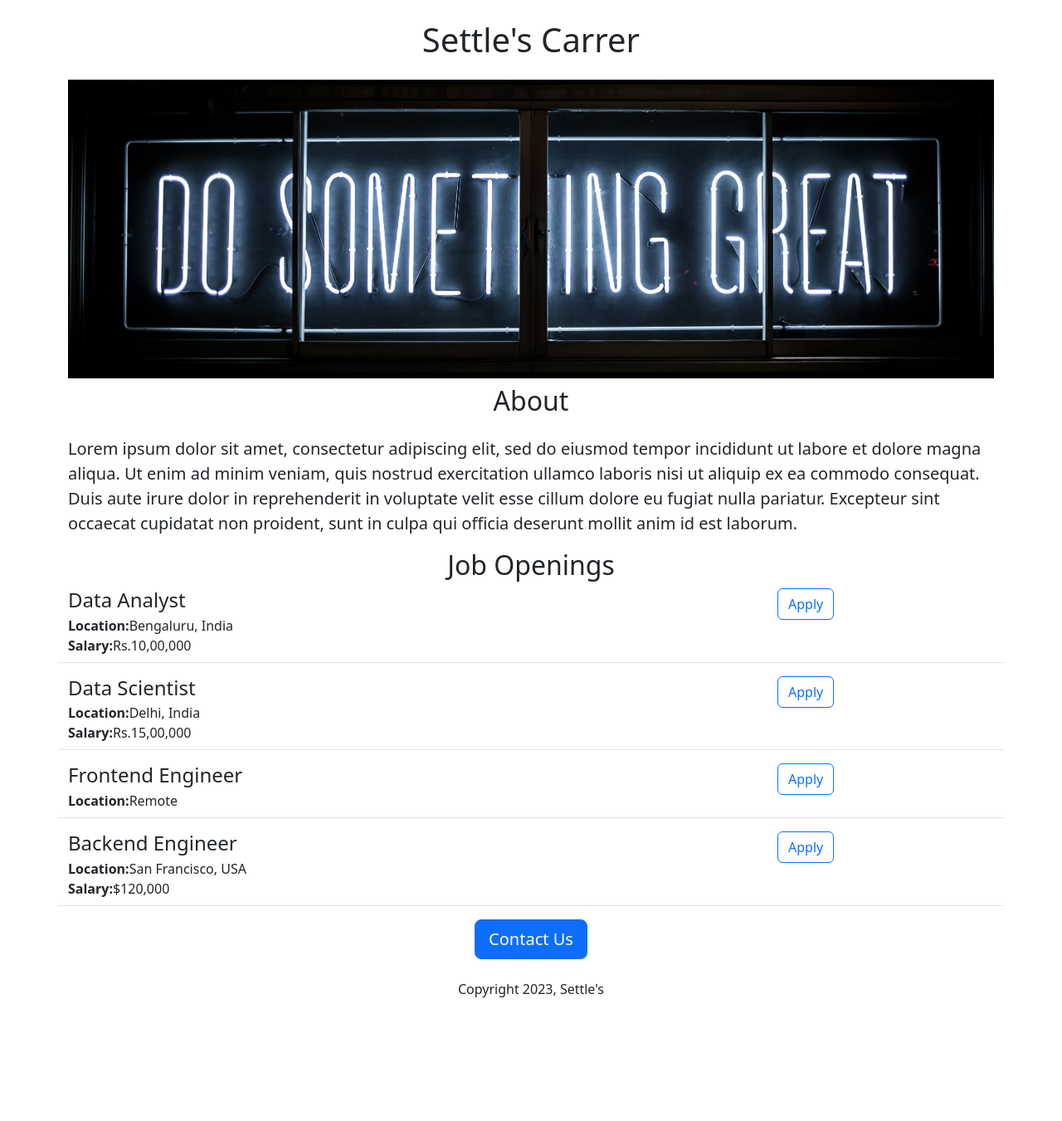
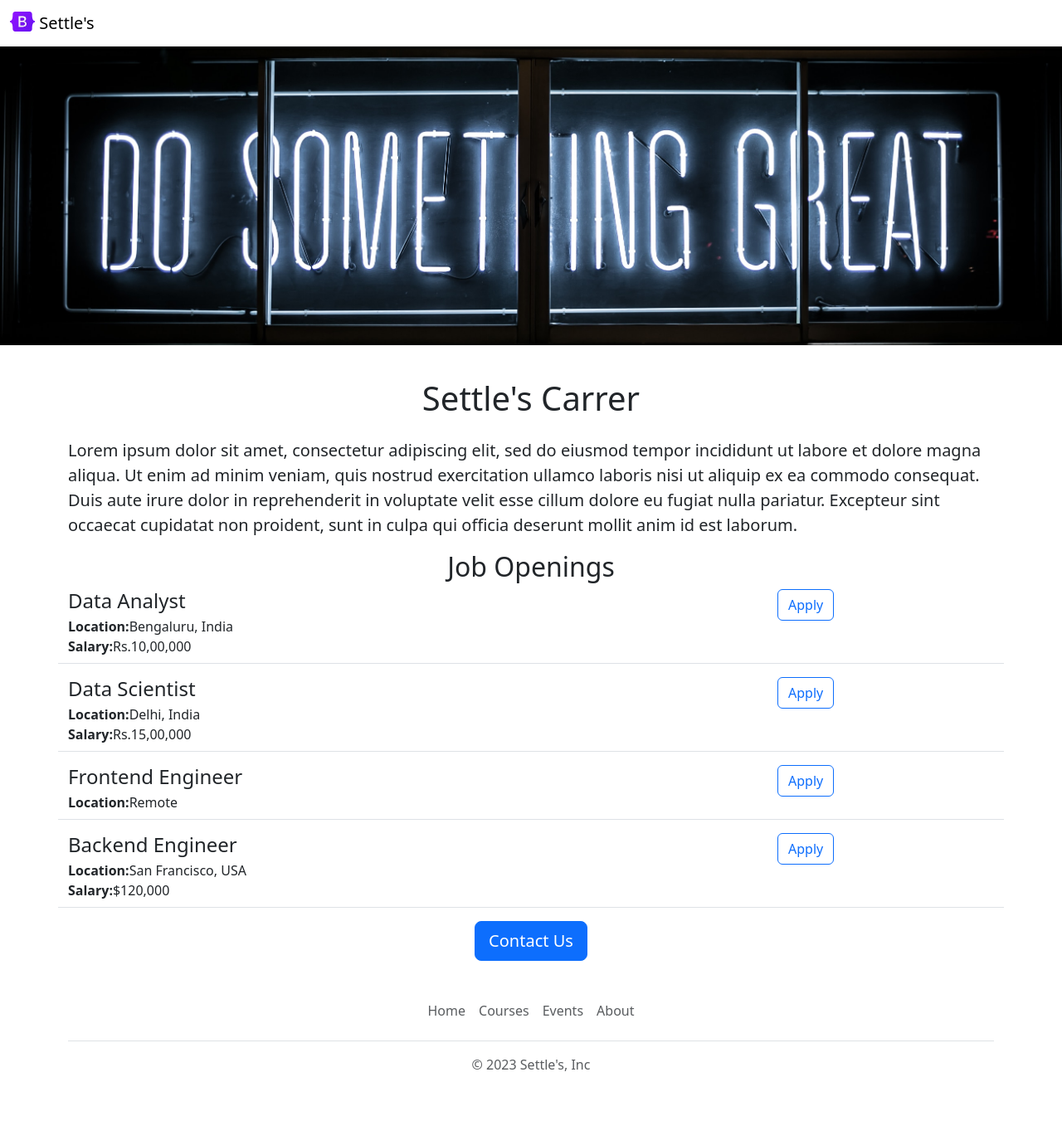
Before and after one commit to VedantK1604/Vedant-s-career-website, a Flask app: page / in a window 1280 px wide. Shown: the whole page at 83% size. Before the commit the page ends 1202 px from the top, so only its background shows below. Run offline with Flask 3, Linux system fonts and the light colour scheme.

Commit message:
Functional and aesthetic changes

```diff
--- /dev/null
+++ b/templates/footer.html
@@ -0,0 +1,11 @@
+<div class="container">
+  <footer class="py-3 my-4">
+    <ul class="nav justify-content-center border-bottom pb-3 mb-3">
+      <li class="nav-item"><a target="_blank" href="https://www.settles.ai" class="nav-link px-2 text-body-secondary">Home</a></li>
+      <li class="nav-item"><a target="_blank" href="https://www.settles.ai.learn" class="nav-link px-2 text-body-secondary">Courses</a></li>
+      <li class="nav-item"><a target="_blank" href="https://www.settles.ai/events" class="nav-link px-2 text-body-secondary">Events</a></li>
+      <li class="nav-item"><a target="_blank" href="https://www.settles.ai/about" class="nav-link px-2 text-body-secondary">About</a></li>
+    </ul>
+    <p class="text-center text-body-secondary">&copy; 2023 Settle's, Inc</p>
+  </footer>
+</div>
--- a/templates/home.html
+++ b/templates/home.html
@@ -11,50 +11,21 @@
         width:100%;
         height:360px;
         object-fit:cover;
+        margin-bottom:16px;
       }
       </style>
-    <!-- <style>
-      h1{
-        font-size: 80px;
-        font-family: Roboto;
-        font-weight: normal;
-        color:rgb(100,100,100);
-        text-align: center;
-      }
 
-      #banner{
-        width:100%;
-        height:360px;
-        object-fit:cover;
-      }
-
-      h2{
-        font-family: Roboto;
-        font-size:32px;
-        color: rgb(100,100,100);
-        text-align:center;
-        font-weight:normal;
-      }
-
-      .bodytext{
-        font-family:Roboto;
-        color: rgb(80,80,80);
-      }
-
-      #container{
-        max-width:720px;
-        margin:0 auto 0 auto;
-      }
-    </style> -->
   </head>
 
   <body>
+    {% include 'nav.html' %}
+    <img class='img-fluid' id='banner' src='static/banner.jpeg'>
     <div class='container'>
       <h1 class='text-center mt-4 mb-4'>{{company_name}} Carrer</h1>
-      <img class='img-fluid' id='banner' src='static/banner.jpeg'>
 
-      <h2 class='text-center mt-2 mb-4'>About</h2>
+      <div>
       <p class='lead'> Lorem ipsum dolor sit amet, consectetur adipiscing elit, sed do eiusmod tempor incididunt ut labore et dolore magna aliqua. Ut enim ad minim veniam, quis nostrud exercitation ullamco laboris nisi ut aliquip ex ea commodo consequat. Duis aute irure dolor in reprehenderit in voluptate velit esse cillum dolore eu fugiat nulla pariatur. Excepteur sint occaecat cupidatat non proident, sunt in culpa qui officia deserunt mollit anim id est laborum. </p>
+    </div>
 
       <h2 class='text-center'>Job Openings</h2>
 
@@ -66,8 +37,8 @@
 
       <div class='text-center'>
         <button class='btn btn-primary btn-lg'>Contact Us</button>
-        <p class='mt-4'>Copyright 2023, Settle's</p>
       </div>
     </div>
+    {% include 'footer.html' %}
   </body>
 </html>
--- a/templates/jobitem.html
+++ b/templates/jobitem.html
@@ -15,8 +15,8 @@
       {% endif %}
   </div>
 
-  <div class='col-3'>
-      <button type="button" class="btn btn-outline-primary">Apply</button>
+  <div class='col-2 padding-right:16px'>
+      <a href="mailto:hello@settles.ai?subject=Application for {{job['title']}}" type="button" class="btn btn-outline-primary">Apply</a>
   </div>
 
 </div>
--- /dev/null
+++ b/templates/nav.html
@@ -0,0 +1,9 @@
+<nav class="navbar shadow-sm fixed-top bg-white">
+  <div class="container-fluid">
+    <a class="navbar-brand" href="#">
+      <img src="static/bootstrap-logo.svg" alt="Logo" width="30" height="24" class="d-inline-block align-text-top">
+      Settle's
+    </a>
+  </div>
+</nav>
+<div style="height:56px"></div>
```
Also changed, not shown: static/bootstrap-logo.svg (added), static/people_working.webp (added).
